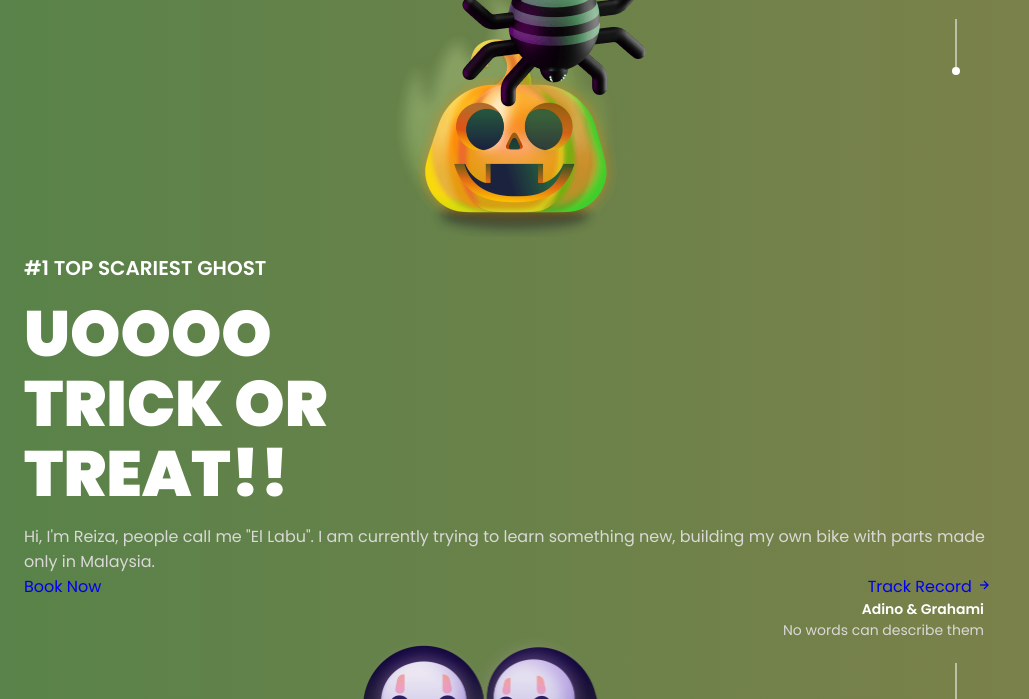
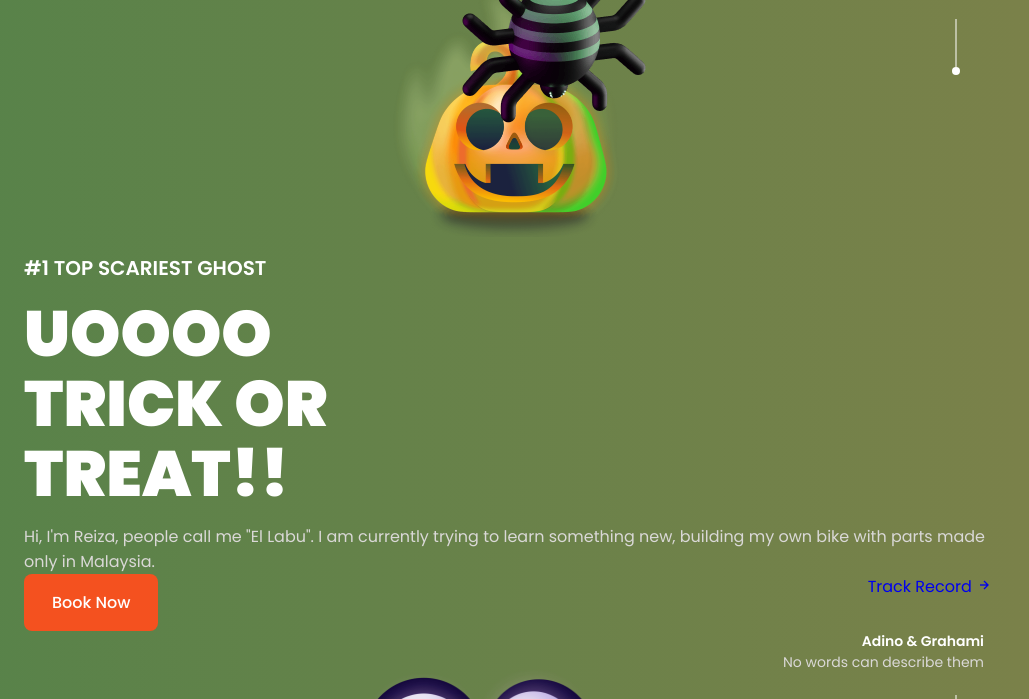
Before and after one commit to ignatjevvv/responsive-halloween-website, a website built with Vite: page src/index.html in a window 1280 px wide. Shown: the part 101-800 px from the top of the page, without its empty margins (0-1029 px from the left). Built offline with nearby package versions, Linux system fonts and the light colour scheme.

Commit message:
Added style for button

```diff
--- /dev/null
+++ b/src/scss/components/_button.scss
@@ -0,0 +1,13 @@
+.button {
+    display: inline-block;
+    background-color: var(--first-color);
+    color: var(--title-color);
+    padding: 1rem 1.75rem;
+    border-radius: .5rem;
+    font-weight: var(--font-medium);
+    transition: .3s;
+
+    &:hover {
+        background-color: var(--first-color-alt);
+    }
+}
--- a/src/scss/style.scss
+++ b/src/scss/style.scss
@@ -6,3 +6,4 @@
 // @import 'components/dropdown';
 @import 'components/header';
 @import 'components/home';
+@import 'components/button';
```
